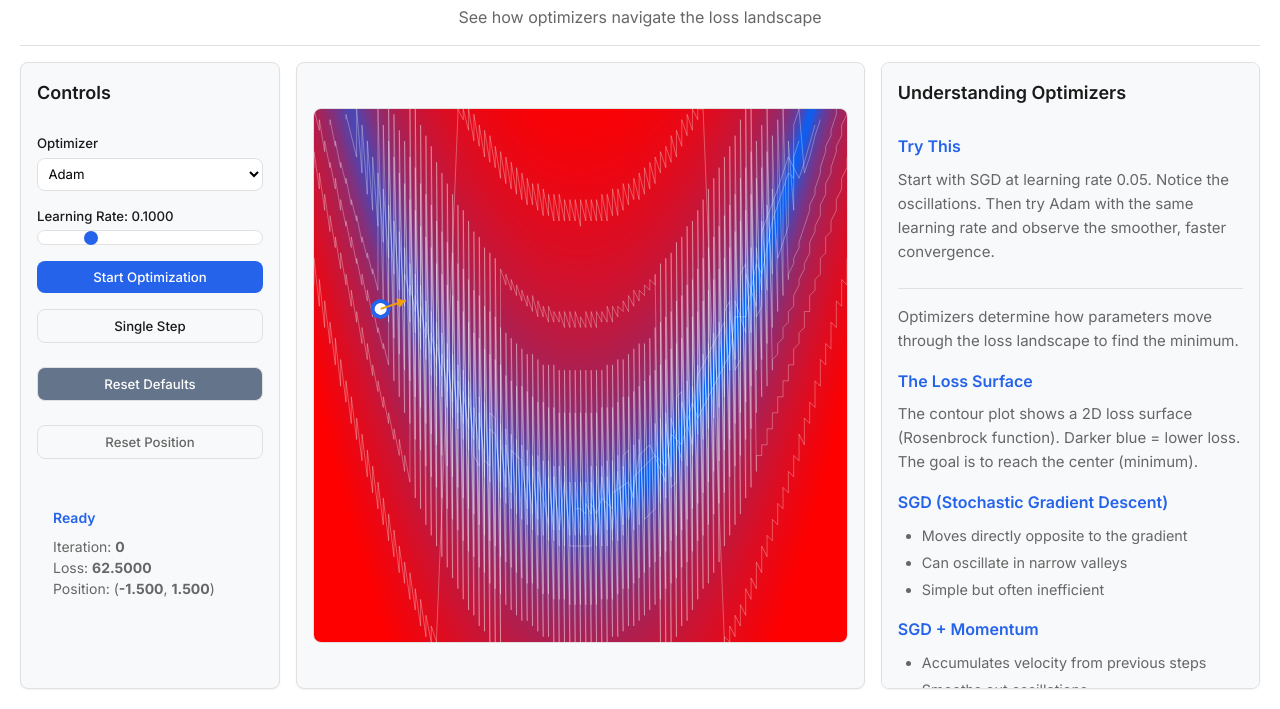
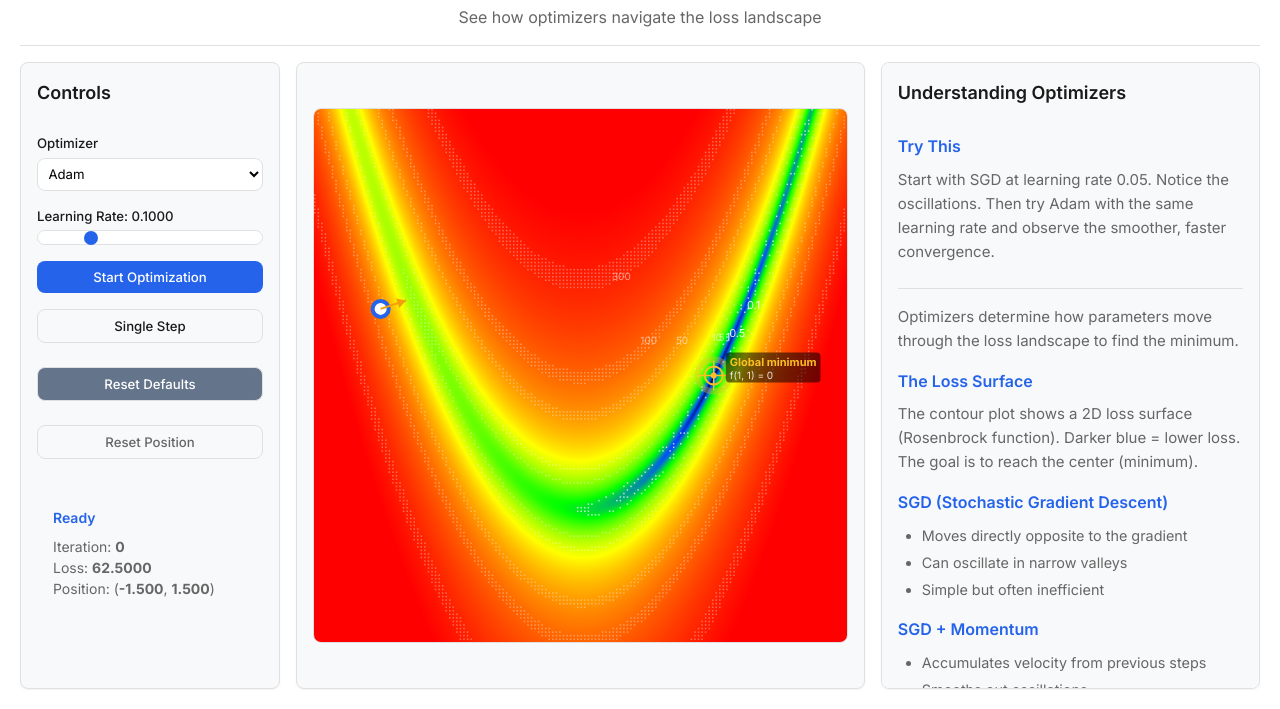
Before and after one commit to virtual-labs/exp-activation-optimization-dei, a plain HTML site: page experiment/simulation/simulation/demos/demo3-optimizer-paths/index.html in a window 1280 px wide. Shown: the part 91-800 px from the top of the page. Drawn offline with nearby package versions, Linux system fonts and the light colour scheme.

Commit message:
improve: sim2, sim3

```diff
--- a/experiment/simulation/simulation/demos/demo3-optimizer-paths/demo.js
+++ b/experiment/simulation/simulation/demos/demo3-optimizer-paths/demo.js
@@ -302,6 +302,68 @@ function updateDisplay() {
     document.getElementById('pos-y-display').textContent = state.position.y.toFixed(3);
 }
 
+// Draw minimum marker at the true minimum (1, 1)
+function drawMinimumMarker() {
+    const width = canvas.width;
+    const height = canvas.height;
+    const xRange = [-2, 2];
+    const yRange = [-1, 3];
+
+    const px = (1 - xRange[0]) / (xRange[1] - xRange[0]) * width;
+    const py = height - (1 - yRange[0]) / (yRange[1] - yRange[0]) * height;
+
+    // Outer glow ring
+    ctx.strokeStyle = 'rgba(251,191,36,0.35)';
+    ctx.lineWidth = 6;
+    ctx.beginPath();
+    ctx.arc(px, py, 16, 0, 2 * Math.PI);
+    ctx.stroke();
+
+    // Gold circle
+    ctx.strokeStyle = '#fbbf24';
+    ctx.lineWidth = 2;
+    ctx.beginPath();
+    ctx.arc(px, py, 9, 0, 2 * Math.PI);
+    ctx.stroke();
+
+    // Gold crosshair lines
+    ctx.strokeStyle = '#fbbf24';
+    ctx.lineWidth = 1.5;
+    const arm = 15;
+    ctx.beginPath();
+    ctx.moveTo(px - arm, py); ctx.lineTo(px + arm, py);
+    ctx.moveTo(px, py - arm); ctx.lineTo(px, py + arm);
+    ctx.stroke();
+
+    // Star dot at centre
+    ctx.fillStyle = '#fbbf24';
+    ctx.beginPath();
+    ctx.arc(px, py, 3, 0, 2 * Math.PI);
+    ctx.fill();
+
+    // Label background + text
+    const labelX = px + 14;
+    const labelY = py - 10;
+    ctx.font = 'bold 11px Inter';
+    ctx.textAlign = 'left';
+    const line1 = 'Global minimum';
+    const line2 = 'f(1, 1) = 0';
+    const w1 = ctx.measureText(line1).width;
+    const w2 = ctx.measureText(line2).width;
+    const boxW = Math.max(w1, w2) + 8;
+
+    ctx.fillStyle = 'rgba(0,0,0,0.55)';
+    ctx.beginPath();
+    ctx.roundRect(labelX - 2, labelY - 13, boxW, 30, 4);
+    ctx.fill();
+
+    ctx.fillStyle = '#fbbf24';
+    ctx.fillText(line1, labelX + 2, labelY);
+    ctx.fillStyle = 'rgba(255,255,255,0.85)';
+    ctx.font = '10px Inter';
+    ctx.fillText(line2, labelX + 2, labelY + 13);
+}
+
 // Draw visualization
 function drawVisualization() {
     const width = canvas.width;
@@ -311,6 +373,9 @@ function drawVisualization() {
 
     // Draw contour plot
     drawContours();
+
+    // Mark the global minimum before drawing path/position
+    drawMinimumMarker();
 
     // Draw path
     drawPath();
@@ -346,29 +411,41 @@ function drawContours() {
         }
     }
 
-    // Use log scale for better visualization
-    const logMin = Math.log(minLoss + 1);
-    const logMax = Math.log(Math.min(maxLoss, 1000) + 1); // Cap max for better colors
+    // Log scale capped at 500 for color contrast
+    const logMin = 0; // rosenbrock minimum is exactly 0, so log(0+1)=0
+    const logMax = Math.log(500 + 1);
 
-    // Draw pixels
+    // Draw pixels with gamma-corrected colormap so the minimum is visually distinct
     for (let px = 0; px < width; px++) {
         for (let py = 0; py < height; py++) {
             const x = xRange[0] + (xRange[1] - xRange[0]) * px / width;
             const y = yRange[0] + (yRange[1] - yRange[0]) * (height - py) / height;
             const loss = rosenbrock(x, y);
-            const logLoss = Math.log(loss + 1);
+            const logLoss = Math.log(Math.min(loss, 500) + 1);
 
-            // Normalize to 0-1
+            // Normalize 0→1, then apply gamma=0.35 to stretch the low end
+            // This makes loss≈0 clearly black while the valley floor gets lighter
             const normalized = (logLoss - logMin) / (logMax - logMin);
-            const clamped = Math.max(0, Math.min(1, normalized));
+            const t = Math.pow(Math.max(0, Math.min(1, normalized)), 0.35);
 
-            // Color: blue (low) to red (high)
+            // Colormap: black(0) → deep-blue → cyan → yellow → red(1)
+            let r, g, b;
+            if (t < 0.25) {
+                const s = t / 0.25;
+                r = 0; g = Math.floor(s * 80); b = Math.floor(40 + s * 215);
+            } else if (t < 0.5) {
+                const s = (t - 0.25) / 0.25;
+                r = 0; g = Math.floor(80 + s * 175); b = Math.floor(255 - s * 255);
+            } else if (t < 0.75) {
+                const s = (t - 0.5) / 0.25;
+                r = Math.floor(s * 255); g = 255; b = 0;
+            } else {
+                const s = (t - 0.75) / 0.25;
+                r = 255; g = Math.floor(255 - s * 255); b = 0;
+            }
+
             const idx = (py * width + px) * 4;
-            const r = Math.floor(clamped * 255);
-            const g = Math.floor((1 - clamped) * 100);
-            const b = Math.floor((1 - clamped) * 255);
-
-            imageData.data[idx] = r;
+            imageData.data[idx]     = r;
             imageData.data[idx + 1] = g;
             imageData.data[idx + 2] = b;
             imageData.data[idx + 3] = 255;
@@ -381,40 +458,61 @@ function drawContours() {
     drawContourLines(xRange, yRange);
 }
 
-// Draw contour lines
+// Draw contour lines with labels
 function drawContourLines(xRange, yRange) {
     const width = canvas.width;
     const height = canvas.height;
-    const levels = [1, 5, 10, 50, 100, 200, 500];
 
-    ctx.strokeStyle = 'rgba(255, 255, 255, 0.3)';
-    ctx.lineWidth = 1;
+    // Fine levels near the minimum + coarser levels further out
+    const levels = [
+        { v: 0.1,  tol: 0.015, label: '0.1' },
+        { v: 0.5,  tol: 0.06,  label: '0.5' },
+        { v: 1,    tol: 0.1,   label: '1' },
+        { v: 5,    tol: 0.5,   label: '5' },
+        { v: 10,   tol: 1,     label: '10' },
+        { v: 50,   tol: 5,     label: '50' },
+        { v: 100,  tol: 10,    label: '100' },
+        { v: 300,  tol: 30,    label: '300' },
+    ];
 
-    for (const level of levels) {
-        ctx.beginPath();
-        let started = false;
+    for (const { v, tol, label } of levels) {
+        // Brighter lines for fine contours near the minimum
+        const alpha = v <= 1 ? 0.7 : 0.35;
+        ctx.strokeStyle = `rgba(255,255,255,${alpha})`;
+        ctx.lineWidth = v <= 1 ? 1.5 : 1;
 
-        for (let i = 0; i <= 100; i++) {
-            for (let j = 0; j <= 100; j++) {
-                const x = xRange[0] + (xRange[1] - xRange[0]) * i / 100;
-                const y = yRange[0] + (yRange[1] - yRange[0]) * j / 100;
+        const points = [];
+        for (let i = 0; i <= 150; i++) {
+            for (let j = 0; j <= 150; j++) {
+                const x = xRange[0] + (xRange[1] - xRange[0]) * i / 150;
+                const y = yRange[0] + (yRange[1] - yRange[0]) * j / 150;
                 const loss = rosenbrock(x, y);
-
-                if (Math.abs(loss - level) < level * 0.1) {
-                    const px = (x - xRange[0]) / (xRange[1] - xRange[0]) * width;
-                    const py = height - (y - yRange[0]) / (yRange[1] - yRange[0]) * height;
-
-                    if (!started) {
-                        ctx.moveTo(px, py);
-                        started = true;
-                    } else {
-                        ctx.lineTo(px, py);
-                    }
+                if (Math.abs(loss - v) < tol) {
+                    points.push({
+                        px: (x - xRange[0]) / (xRange[1] - xRange[0]) * width,
+                        py: height - (y - yRange[0]) / (yRange[1] - yRange[0]) * height
+                    });
                 }
             }
         }
 
-        ctx.stroke();
+        if (points.length === 0) continue;
+
+        // Draw as dots (marching-squares lite) — reliable for any shape
+        ctx.fillStyle = `rgba(255,255,255,${alpha})`;
+        for (const { px, py } of points) {
+            ctx.fillRect(px, py, 1.5, 1.5);
+        }
+
+        // Label: place near a point that is in the upper-right area of the canvas
+        const labelPt = points.find(p => p.px > width * 0.55 && p.py < height * 0.45)
+                      || points[Math.floor(points.length * 0.75)];
+        if (labelPt) {
+            ctx.fillStyle = `rgba(255,255,255,${Math.min(1, alpha + 0.2)})`;
+            ctx.font = `${v <= 1 ? '11px' : '10px'} Inter`;
+            ctx.textAlign = 'left';
+            ctx.fillText(label, labelPt.px + 3, labelPt.py - 3);
+        }
     }
 }
 
```
Also changed, not shown: experiment/simulation/simulation/demos/demo2-gradient-flow/demo.js (+65 -27 lines), experiment/simulation/simulation/demos/demo2-gradient-flow/index.html (+47 -57 lines).
